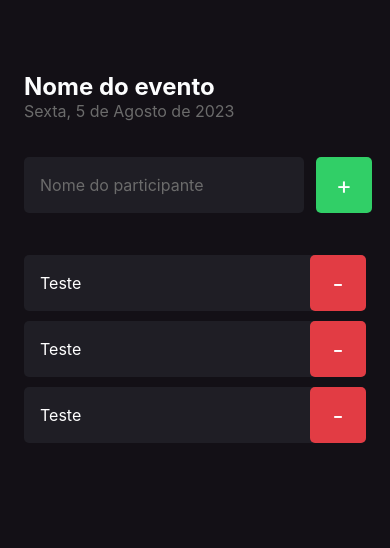
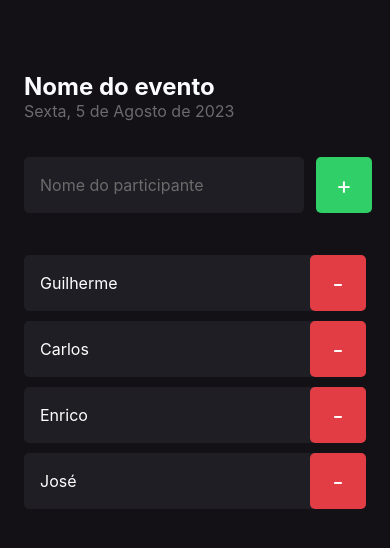
Before and after one commit to guigx7/01-IMHERE, a React Native app: screen / in a window 390 px wide. Shown: the top 548 px of the page. Built offline with nearby package versions, Linux system fonts and the light colour scheme.

Commit message:
Utilizando Propriedades no Componente

```diff
--- a/src/components/Participant/index.tsx
+++ b/src/components/Participant/index.tsx
@@ -1,11 +1,16 @@
 import { styles } from "./styles";
 import { View, Text, TouchableOpacity } from 'react-native';
 
-export function Participant(){
+type Props = {
+  name: string;
+}
+
+export function Participant({ name }: Props){
   return(
     <View style={styles.container}>
+
       <Text style={styles.name}>
-        Teste
+        {name}
       </Text>
       <TouchableOpacity
           style={styles.button}
--- a/src/screens/Home/index.tsx
+++ b/src/screens/Home/index.tsx
@@ -34,9 +34,11 @@ export default function Home(){
         </TouchableOpacity>
       </View>
 
-      <Participant />
-      <Participant />
-      <Participant />
+      <Participant name="Guilherme"/>
+      <Participant name="Carlos"/>
+      <Participant name="Enrico"/>
+      <Participant name="José"/>
+
     </View>
   )
 }
```
